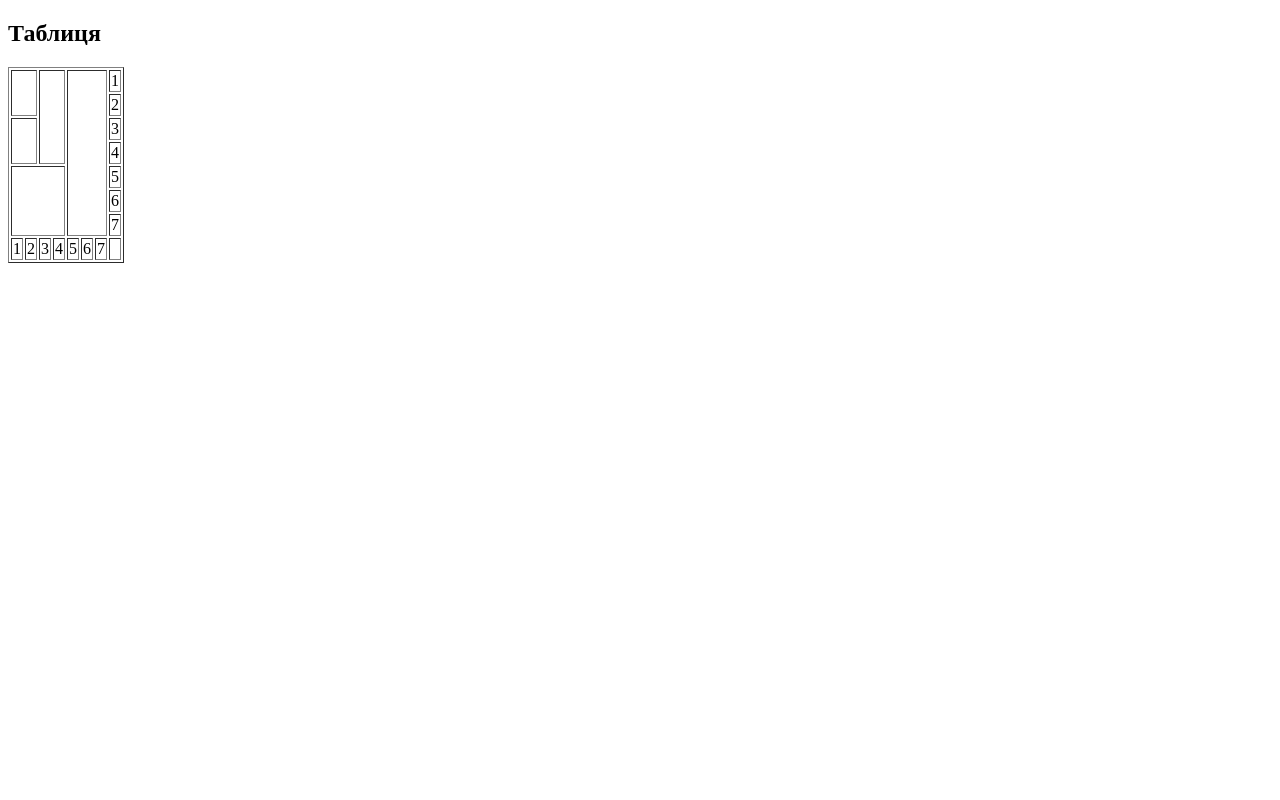
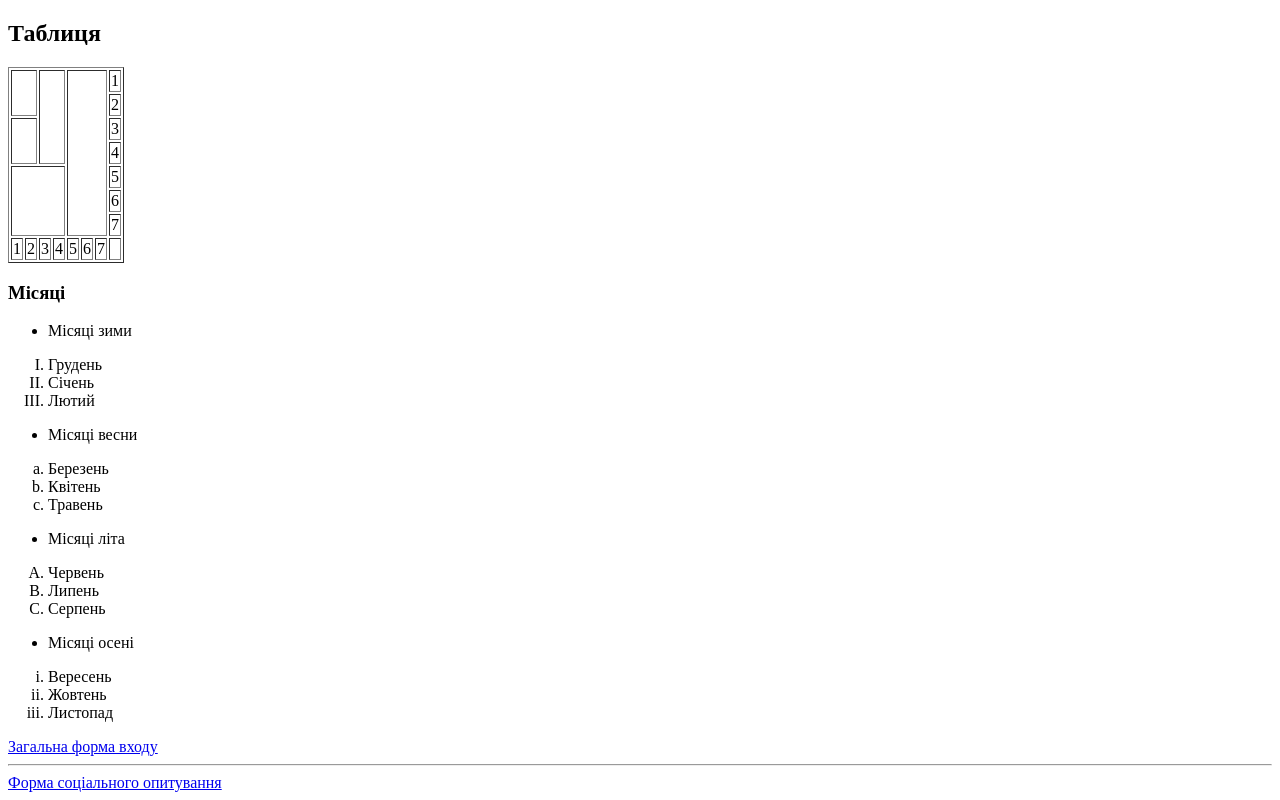
Before and after one commit to motakairuna/lesson3, a plain HTML site: page table.html in a window 1280 px wide. Drawn offline with Linux system fonts and the light colour scheme.

Commit message:
gh-pages

```diff
--- a/table.html
+++ b/table.html
@@ -47,5 +47,78 @@
 </tr>
 </table>
 </section>
+<section>
+    <h3> Місяці </h3>
+    <ul>
+        <li>
+            Місяці  зими
+        </li>
+     </ul>
+        <ol type="I">
+                <li>
+                 Грудень
+                </li>
+                <li>
+                  Січень
+                </li>
+                <li>
+                    Лютий
+                </li>
+        </ol>
+
+            <ul>
+                <li>
+                   Місяці весни
+               </li>
+             </ul>
+               <ol type="a">
+                   <li>
+                       Березень
+                   </li>
+                       <li>
+                      Квітень
+                   </li>
+                       <li>
+                       Травень
+                   </li>
+               </ol>
+               <ul>
+               <li>
+                   Місяці літа
+               </li>
+              </ul>
+               <ol type="A">
+                   <li>
+                       Червень
+                   </li>
+                       <li>
+                       Липень
+                   </li>
+                       <li>
+                       Серпень
+                   </li>
+                </ol>
+               <ul>
+                <li>
+                   Місяці осені
+               </li>
+            </ul>
+               <ol type="i">
+                   <li>
+                       Вересень
+                   </li>
+                       <li>
+                       Жовтень
+                   </li>
+                       <li>
+                       Листопад
+                   </li>
+               </ol>
+
+</section>
+<nav>
+        <a href="index.html">Загальна форма входу</a><br><hr>
+        <a href="form.html">Форма соціального опитування</a>
+</nav>
     </body>
 </html>
```
Also changed, not shown: form.html (+12 -7 lines).
